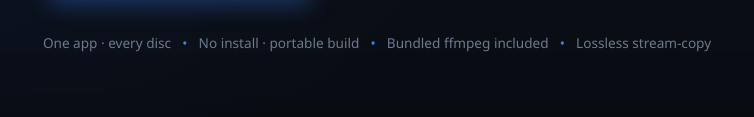
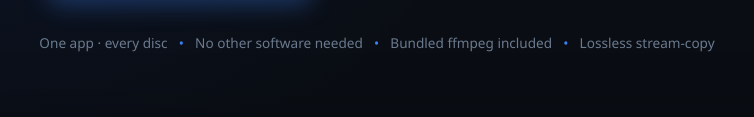
Before and after one commit to TheABBA/FizzDisk, a plain HTML site: page website/index.html in a window 1280 px wide. Shown: the part 626-743 px from the top of the page, 263-1017 px from the left. Drawn offline with Linux system fonts and the light colour scheme.

Commit message:
Website: 'No install · portable build' -> 'No other software needed' (installer-based)

```diff
--- a/website/index.html
+++ b/website/index.html
@@ -52,7 +52,7 @@
     <div class="hero-meta">
       <span>One app · every disc</span>
       <span class="dot">•</span>
-      <span>No install · portable build</span>
+      <span>No other software needed</span>
       <span class="dot">•</span>
       <span>Bundled ffmpeg included</span>
       <span class="dot">•</span>
```
